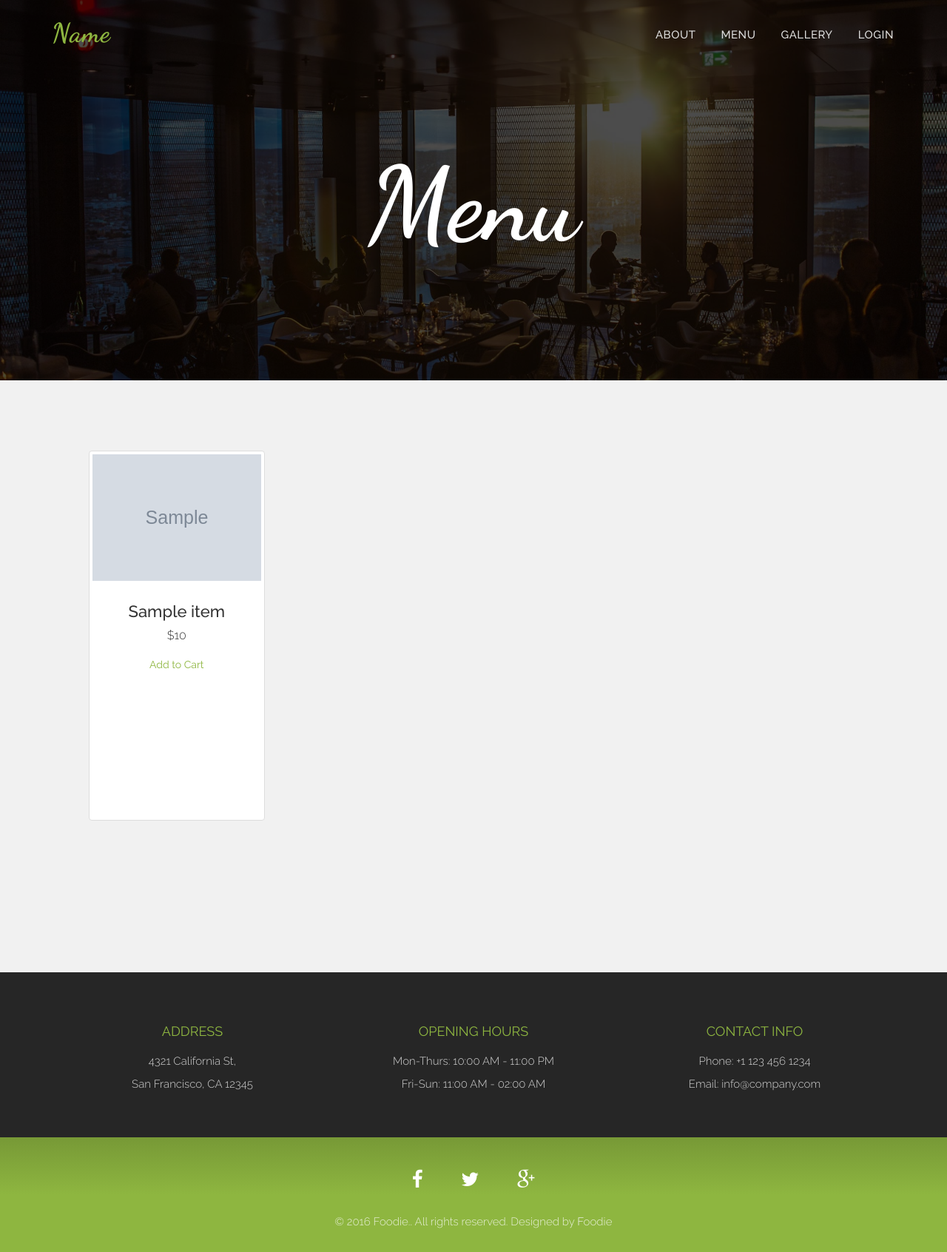
After one commit to wujunhua/foodie, a Django app: template foodie/templates/menu.html in a window 1280 px wide. The commit adds this page. Shown: the whole page at 74% size. Run offline with Django 3.2, Linux system fonts and the light colour scheme; the template is opened without the code that fills it: most values are stand-ins (such as "Sample title", 1, 10 or a date in 2020); grey boxes marked "Sample" are stand-in pictures; parts of the project's set-up code (start-up, migrations or seed data) failed here and were passed over.

Commit message:
Added menu views and template.

```diff
--- a/foodie/models/menu.py
+++ b/foodie/models/menu.py
@@ -5,12 +5,13 @@ from django.db import models
 #
 class Menu(models.Model):
     name = models.CharField(max_length=50)
-    description = models.TextField(max_length=200)
+    short_description = models.TextField(default="")
+    long_description = models.TextField(default="")
     price = models.IntegerField()
     rating = models.FloatField(default=0.0) #might not need this field
     num_ratings = models.IntegerField(default=0) #might not need this field
     times_ordered = models.IntegerField(default=0)
-    image_url = models.TextField(max_length=100, default="")
+    image_url = models.TextField(default="")
 
     def update_rating(self, rating):
         self.rating =  (self.rating * self.num_ratings + rating) / (self.num_ratings + 1)
--- a/foodie/static/css/style.css
+++ b/foodie/static/css/style.css
@@ -241,6 +241,24 @@ header .intro-text {
 	line-height: 24px;
 	margin: 15px 0 30px;
 }
+
+#customer-menu {
+    padding: 45px 0;
+}
+
+#customer-menu img {
+    width: 100%;
+    height: auto;
+    display: block;
+    object-fit: cover;
+}
+
+#customer-menu .thumbnail {
+    width : 100%;
+    height: 500px;
+    overflow: hidden;
+}
+
 /* Menu Section */
 #restaurant-menu {
 	padding: 0 0 60px 0;
--- a/foodie/templates/home.html
+++ b/foodie/templates/home.html
@@ -54,7 +54,7 @@
         <div class="menu-item">
             <div class="menu-item-name"> {{ item.name }} </div>
             <div class="menu-item-price"> ${{ item.price }} </div>
-            <div class="menu-item-description"> {{ item.description }}
+            <div class="menu-item-description"> {{ item.short_description }}
                 <span style="float: right;">Rating: {{ item.rating }}</span>
             </div>
         </div>
--- /dev/null
+++ b/foodie/templates/menu.html
@@ -0,0 +1,41 @@
+{% extends "base.html" %}
+{% load static %}
+{% block title %}Menu{% endblock %}
+{% block content %}
+
+<!-- About Section -->
+  <header id="header">
+      <div class="intro" style="background: {% static "img/menu-bg.jpg" %} no-repeat center center; ">
+      <div class="overlay" style="background: rgba(0, 0, 0, 0.7)">
+        <div class="container">
+          <div class="row">
+            <div class="intro-text">
+              <h1>Menu</h1>
+            </div>
+          </div>
+        </div>
+      </div>
+    </div>
+  </header>
+  <div id="customer-menu" style="min-height: 800px; background-color: #f1f1f1">
+    <div class="container">
+    {% for row in menu %}
+      <div class="row" style="padding: 50px; text-align:center;">
+        {% for item in row %}
+        <div class="col-md-3">
+            <div class="thumbnail">
+                <img src="{{ item.image_url }}" />
+                <div class="caption">
+                    <h3>{{ item.name }}</h3>
+                    <p>${{ item.price }}</p>
+                    <a href="#" class="btn btn-secondary">Add to Cart</a>
+                </div>
+            </div>
+        </div>
+        {% endfor %}
+      </div>
+    {% endfor %}
+    </div>
+  </div>
+
+{% endblock %}
--- a/foodie/urls.py
+++ b/foodie/urls.py
@@ -24,6 +24,7 @@ urlpatterns = [
     url(r'^login/$', auth_views.login,  {'template_name': 'login.html', 'authentication_form': LoginForm, 'extra_context':{'next' : '/'}}, name='login'),
     url(r'^register/$', views.register, name='register'),
     url(r'^logout/$', auth_views.logout, {'next_page': '/'}, name='logout'),
+    url(r'^menu/$', views.menu, name='menu'),
 #   url(r'^', include('main.urls')),
     url(r'^admin/', admin.site.urls),
 ]
--- a/foodie/views.py
+++ b/foodie/views.py
@@ -20,3 +20,9 @@ def register(request):
             return HttpResponseRedirect('/login') #Redirect to customer page in future
         print(form.errors)
         return render(request, 'register.html', {'form': form})
+
+def menu(request):
+    menu = Menu.objects.all()
+    menu = [menu[x:x+4] for x in range(0, len(menu), 4)]
+    print(menu)
+    return render(request, 'menu.html', {'menu': menu})
```
Also changed, not shown: foodie/fixtures/menu.json (+39 -4 lines).
